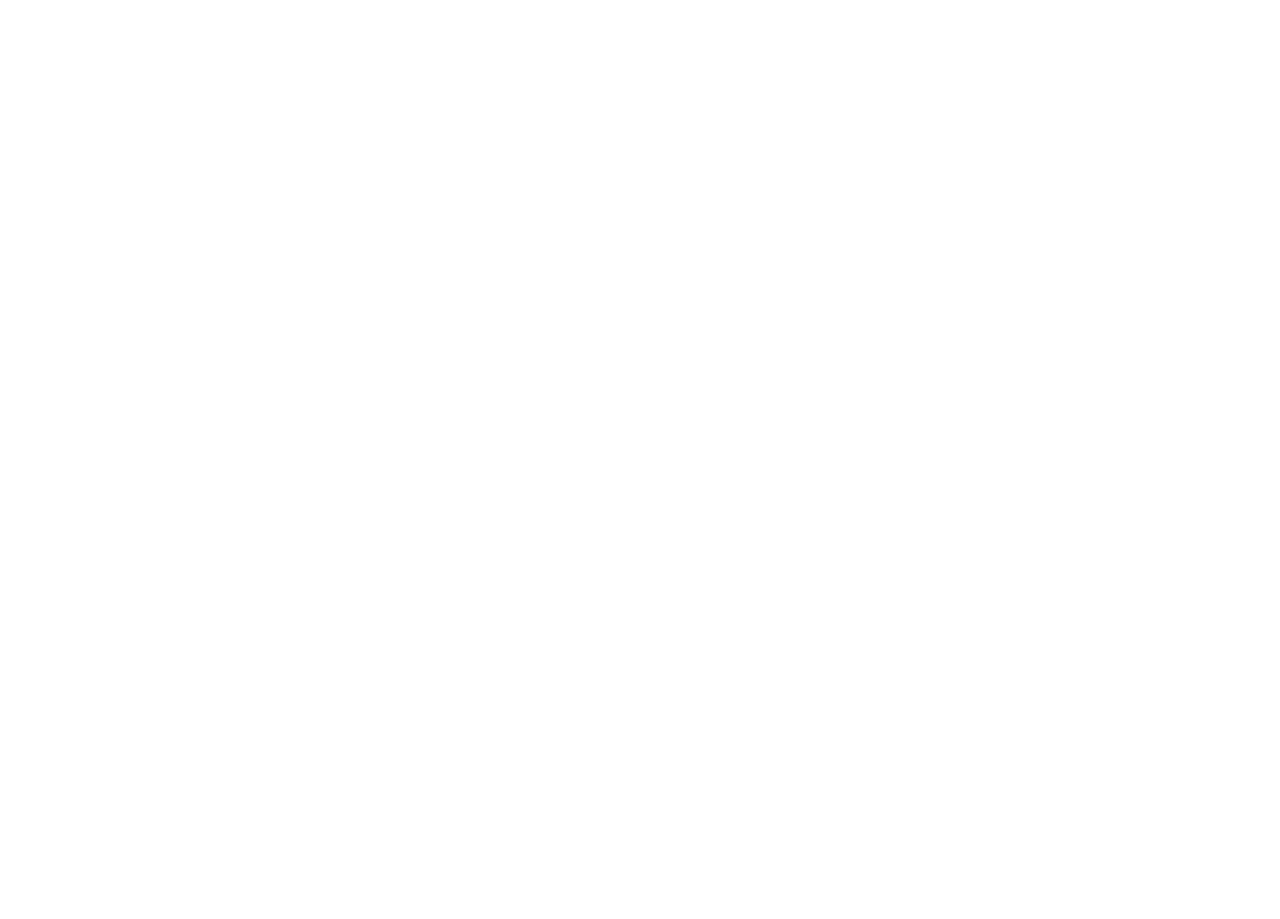
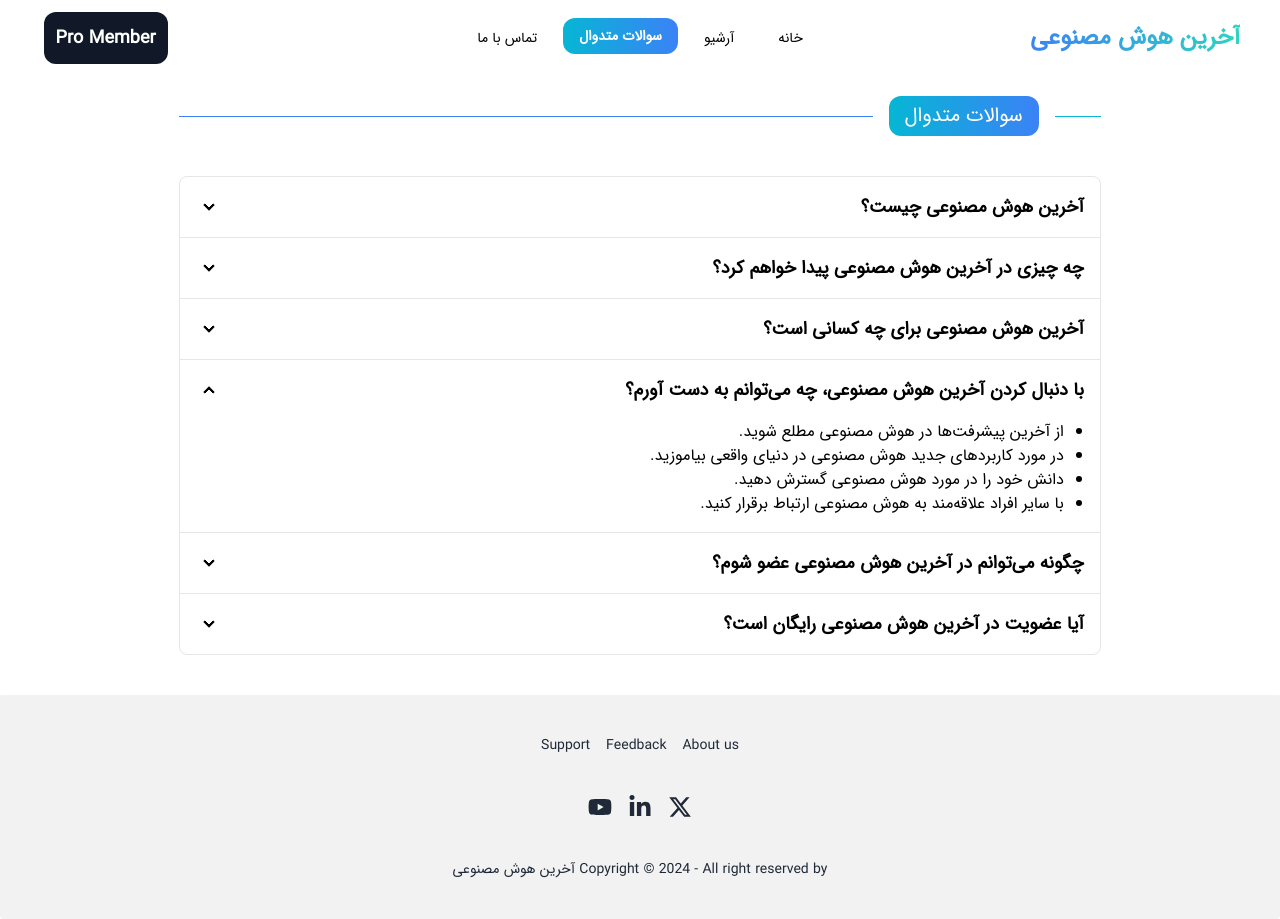
Before and after one commit to homayunmmdy/Javascript-Mosh, a Next.js app: page /FAQs in a window 1280 px wide. Before the commit this address had no page. Before the commit the page ends 800 px from the top, so only its background shows below. Built offline with nearby package versions, Linux system fonts and the light colour scheme.

Commit message:
FAQs Page

```diff
--- /dev/null
+++ b/app/(pages)/(locals page)/FAQs/page.jsx
@@ -0,0 +1,83 @@
+import Heading from '@/app/components/elements/Heading'
+import React from 'react'
+
+const FAQsPage = () => {
+    return (
+        <>
+            <div className="w-[84%] md:w-[72%] mx-auto">
+                <Heading title="سوالات متدوال" />
+                <div className="join join-vertical w-full my-10">
+                    <div className="collapse collapse-arrow join-item border border-base-300">
+                        <input type="radio" name="my-accordion-4" defaultChecked />
+                        <div className="collapse-title text-lg font-bold">
+                            آخرین هوش مصنوعی چیست؟
+                        </div>
+                        <div className="collapse-content font-sm">
+                            <p>آخرین هوش مصنوعی منبعی جامع برای اخبار و مقالات به‌روز در مورد هوش مصنوعی است. این وب‌سایت به شما کمک می‌کند تا با آخرین پیشرفت‌ها و نوآوری‌ها در این زمینه پویا و هیجان‌انگیز به‌روز باشید.</p>
+                        </div>
+                    </div>
+                    <div className="collapse collapse-arrow join-item border border-base-300">
+                        <input type="radio" name="my-accordion-4" defaultChecked />
+                        <div className="collapse-title text-lg font-bold">
+                            چه چیزی در آخرین هوش مصنوعی پیدا خواهم کرد؟
+                        </div>
+                        <div className="collapse-content font-sm">
+                            <ol className='pr-5'>
+                                <li className='list-decimal pb-2'><b className='ml-1'>اخبار:</b>ما به‌طور مرتب اخبار هوش مصنوعی را از سراسر جهان جمع‌آوری و منتشر می‌کنیم، از پیشرفت‌های علمی گرفته تا کاربردهای جدید هوش مصنوعی در دنیای واقعی.</li>
+                                <li className='list-decimal pb-2'><b className='ml-1'>مقالات:</b>مقالات عمیق و آموزنده‌ای را در مورد موضوعات مختلف هوش مصنوعی، از یادگیری ماشین و پردازش زبان طبیعی گرفته تا بینایی کامپیوتر و رباتیک، ارائه می‌دهیم.</li>
+                                <li className='list-decimal pb-2'><b className='ml-1'>منابع:</b>فهرستی از منابع مفید مانند وب‌سایت‌ها، مقالات علمی و کتاب‌ها را در اختیار شما قرار می‌دهیم تا بتوانید بیشتر در مورد هوش مصنوعی کاوش کنید.</li>
+                            </ol>
+                        </div>
+                    </div>
+                    <div className="collapse collapse-arrow join-item border border-base-300">
+                        <input type="radio" name="my-accordion-4" defaultChecked />
+                        <div className="collapse-title text-lg font-bold">
+                            آخرین هوش مصنوعی برای چه کسانی است؟
+                        </div>
+                        <div className="collapse-content font-sm">
+                            <ol className='pr-5'>
+                                <li className='list-decimal pb-2'><b className='ml-1'>افراد علاقه‌مند به هوش مصنوعی:</b>اگر به هوش مصنوعی علاقه دارید، اما دانش تخصصی در این زمینه ندارید، آخرین هوش مصنوعی مکانی عالی برای شروع یادگیری است.</li>
+                                <li className='list-decimal pb-2'><b className='ml-1'>متخصصان هوش مصنوعی:</b>اگر در زمینه هوش مصنوعی کار می‌کنید، آخرین هوش مصنوعی به شما کمک می‌کند تا با آخرین تحقیقات و روندها به‌روز باشید.</li>
+                                <li className='list-decimal pb-2'><b className='ml-1'>کارآفرینان:</b>اگر به دنبال استفاده از هوش مصنوعی در کسب‌وکار خود هستید، آخرین هوش مصنوعی می‌تواند به شما در یافتن اطلاعات و منابع مورد نیازتان کمک کند.</li>
+                            </ol>
+                        </div>
+                    </div>
+                    <div className="collapse collapse-arrow join-item border border-base-300">
+                        <input type="radio" name="my-accordion-4" defaultChecked />
+                        <div className="collapse-title text-lg font-bold">
+                            با دنبال کردن آخرین هوش مصنوعی، چه می‌توانم به دست آورم؟
+                        </div>
+                        <div className="collapse-content font-sm">
+                            <ul className='pr-5'>
+                                <li className='list-disc'> از آخرین پیشرفت‌ها در هوش مصنوعی مطلع شوید.</li>
+                                <li className='list-disc'>در مورد کاربردهای جدید هوش مصنوعی در دنیای واقعی بیاموزید.</li>
+                                <li className='list-disc'>دانش خود را در مورد هوش مصنوعی گسترش دهید.</li>
+                                <li className='list-disc'>با سایر افراد علاقه‌مند به هوش مصنوعی ارتباط برقرار کنید.</li>
+                            </ul>
+                        </div>
+                    </div>
+                    <div className="collapse collapse-arrow join-item border border-base-300">
+                        <input type="radio" name="my-accordion-4" />
+                        <div className="collapse-title text-lg font-bold">
+                        چگونه می‌توانم در آخرین هوش مصنوعی عضو شوم؟
+                        </div>
+                        <div className="collapse-content font-sm">
+                            <p>می‌توانید با دنبال کردن ما در شبکه‌های اجتماعی یا عضویت در لیست ایمیل ما، در جریان آخرین به‌روزرسانی‌ها قرار بگیرید.</p>
+                        </div>
+                    </div>
+                    <div className="collapse collapse-arrow join-item border border-base-300">
+                        <input type="radio" name="my-accordion-4" />
+                        <div className="collapse-title text-lg font-bold">
+                        آیا عضویت در آخرین هوش مصنوعی رایگان است؟
+                        </div>
+                        <div className="collapse-content font-sm">
+                            <p>بله، عضویت در آخرین هوش مصنوعی کاملاً رایگان است.</p>
+                        </div>
+                    </div>
+                </div>
+            </div>
+        </>
+    )
+}
+
+export default FAQsPage
--- /dev/null
+++ b/app/components/elements/Heading.jsx
@@ -0,0 +1,17 @@
+import React from 'react'
+
+const Heading = ({title}) => {
+    return (
+        <>
+            <h2 class="flex flex-row flex-nowrap items-center mt-24">
+                <span class="w-[5%] block border-t border-cyan-500"></span>
+                <span class="flex-none block mx-4 px-4 py-2.5 text-xl leading-none font-medium bg-gradient-to-r from-cyan-500 to-blue-500 rounded-xl text-white">
+                    {title}
+                </span>
+                <span class="flex-grow block border-t border-blue-500"></span>
+            </h2>
+        </>
+    )
+}
+
+export default Heading
```
